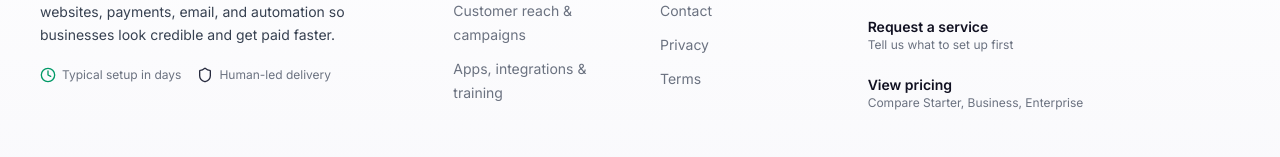
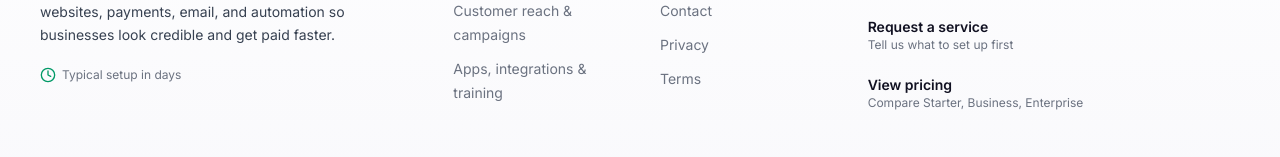
Before and after one commit to Cedarce-co/business-page, a Next.js app: page / in a window 1280 px wide. Shown: the part 8974-9131 px from the top of the page. Built offline with nearby package versions, Linux system fonts and the light colour scheme; no server answers.

Commit message:
remnove footer text

```diff
--- a/src/components/layout/Footer.tsx
+++ b/src/components/layout/Footer.tsx
@@ -56,10 +56,10 @@
                 <Clock className="h-4 w-4 text-emerald-600" aria-hidden />
                 Typical setup in days
               </span>
-              <span className="inline-flex items-center gap-1.5">
+              {/* <span className="inline-flex items-center gap-1.5">
                 <Shield className="h-4 w-4 text-cliq-navy-800" aria-hidden />
                 Human-led delivery
-              </span>
+              </span> */}
             </div>
           </div>
 
```
